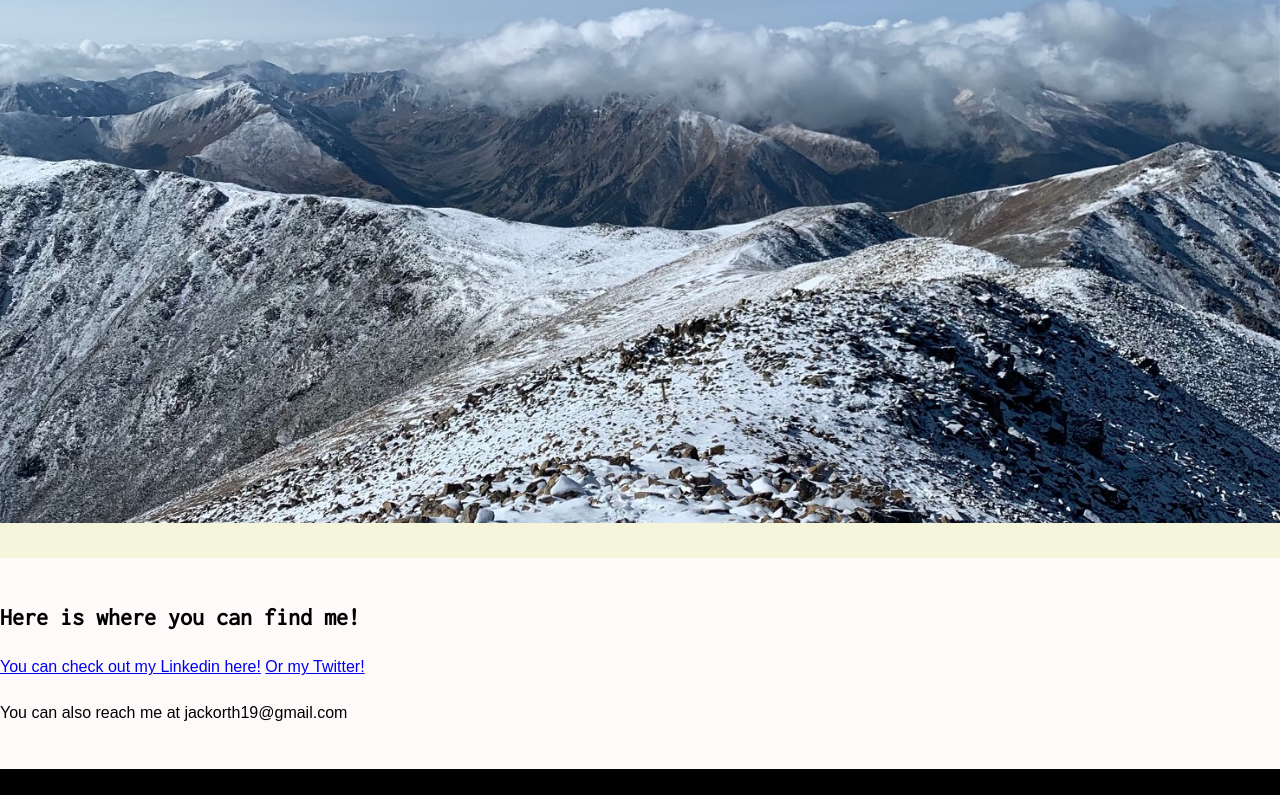
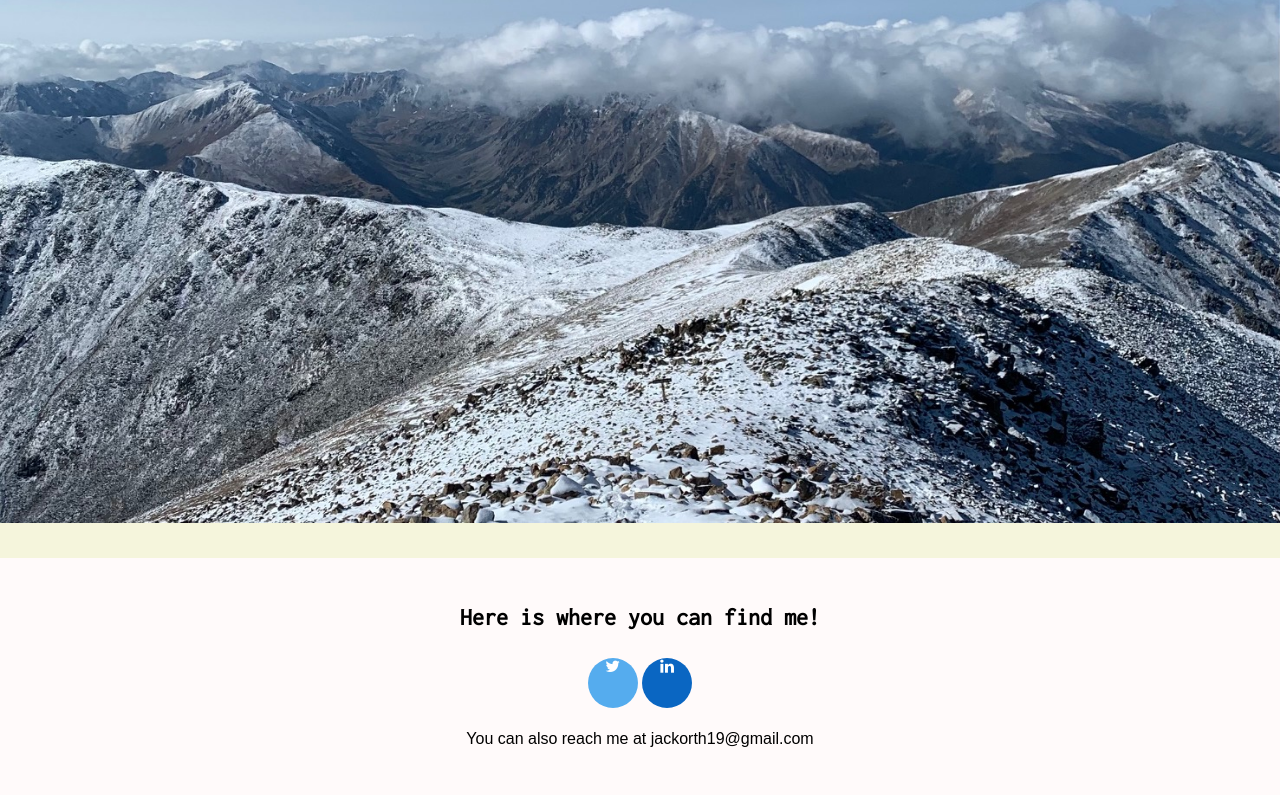
Before and after one commit to JackOrth/Website, a plain HTML site: page index.html in a window 1280 px wide. Shown: the part 1239-2034 px from the top of the page. Before the commit the page ends 2008 px from the top, so only its background shows below. Drawn offline with Linux system fonts and the light colour scheme.

Commit message:
Added buttons for social medias

```diff
--- a/css/website.css
+++ b/css/website.css
@@ -41,4 +41,25 @@ footer{
 	background-color: snow;
 	padding-top: 25px;
 	padding-bottom: 25px;
+	text-align: center;
 }
+
+.fa{
+	padding: 20px
+	font-size:50px;
+	height: 50px;
+	width: 50px;
+	text-align: center;
+	text-decoration: none;
+	border-radius: 50%;
+}
+
+.fa-twitter{
+	background: #55ACEE;
+	color: white;
+}
+
+.fa-linkedin{
+	background:	#0a66c2;
+	color: white;
+}
--- a/index.html
+++ b/index.html
@@ -38,8 +38,11 @@
 	<!-- Footer -->
 	<footer>
 		<h2>Here is where you can find me!</h2>
-		<a href="https://www.linkedin.com/in/jack-orth-478691147/" target="_blank" title="Go to Jack's Linkedin">You can check out my Linkedin here!</a>
-		<a href="https://twitter.com/JackAOrth" target="_blank" title="Go to Jack's Twitter">Or my Twitter!</a>
+		<!-- Adding icon library -->
+		<link rel="stylesheet" href="https://cdnjs.cloudflare.com/ajax/libs/font-awesome/4.7.0/css/font-awesome.min.css">
+		<!-- Adding font icons with links -->
+		<a href="https://twitter.com/JackAOrth" target="_blank" class="fa fa-twitter"></a>
+		<a href="https://www.linkedin.com/in/jack-orth-478691147/" target="_blank" class="fa fa-linkedin"></a>
 		<p>You can also reach me at jackorth19@gmail.com</p>
 	</footer>
 
```
